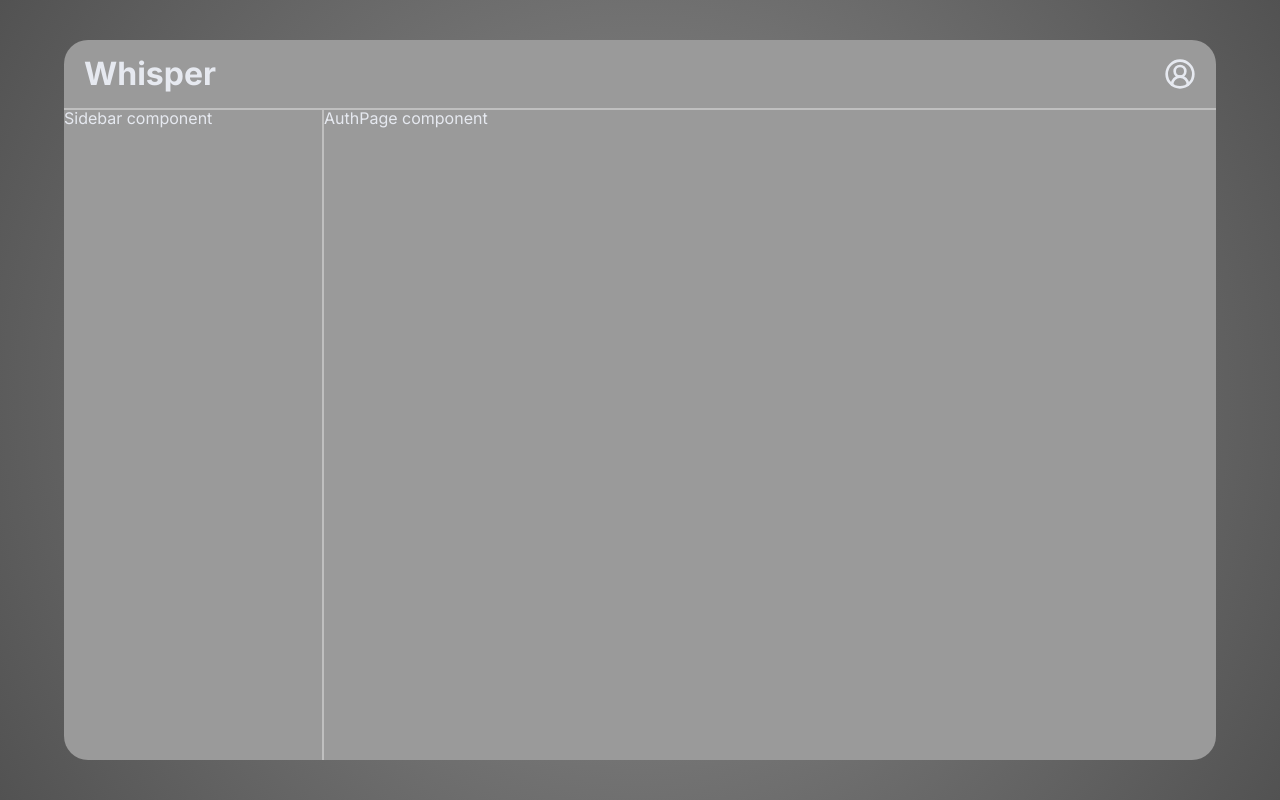
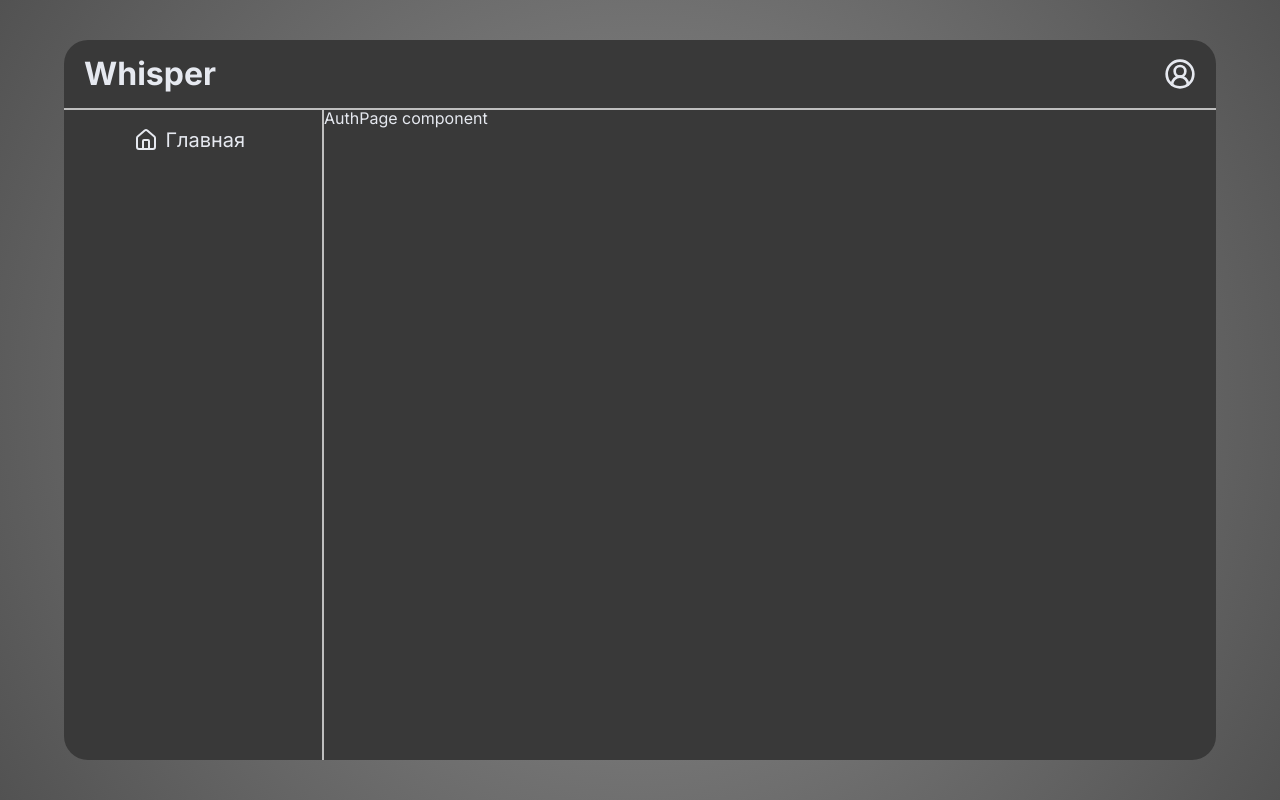
Before and after one commit to DimaJun/whisper, a React app: page /auth in a window 1280 px wide. Built offline with nearby package versions, Linux system fonts and the light colour scheme.

Commit message:
deleted: AppLink; updated: color vars, reset.scss, Sidebar ui; added: sidebarItems;

```diff
--- a/src/app/styles/reset.scss
+++ b/src/app/styles/reset.scss
@@ -34,3 +34,8 @@ table {
   border-collapse: collapse;
   border-spacing: 0;
 }
+
+a {
+  text-decoration: none;
+  color: inherit;
+}
--- a/src/app/styles/variables/global.scss
+++ b/src/app/styles/variables/global.scss
@@ -17,13 +17,13 @@
 	--color-error: #ff6b6b;
 
 	--color-body-bg: radial-gradient(circle,rgba(145, 145, 145, 1) 0%, rgba(82, 82, 82, 1) 100%);
-	--color-app-bg: #9a9a9a;
+	--color-app-bg: #393939;
 
 	--color-card-bg: #161b26;
 
 	/* ===== Hover ===== */
-	--color-hover-text: #8fa3ff;
-	--color-hover-bg: #1e2535;
+	--color-hover-text: #ccccd7;
+	--color-hover-bg: rgba(83, 83, 83, 0.87);
 
 	/* ===== Borders ===== */
 	--color-border-primary: #bfbfbf;
@@ -31,4 +31,6 @@
 	/* ===== Section sizes ===== */
 	--header-height: 70px;
 	--sidebar-width: 260px;
+
+	--transition-duration: 0.3s;
 }
--- a/src/shared/ui/AppLink/index.ts
+++ /dev/null
@@ -1 +0,0 @@
-export { AppLink } from './AppLink';
--- /dev/null
+++ b/src/widgets/Sidebar/consts/items.ts
@@ -0,0 +1,11 @@
+import { House } from 'lucide-react';
+
+import { getMainRoute } from '@/shared/configs/router';
+
+export const sidebarItems = [
+	{
+		content: 'Главная',
+		Icon: House,
+		to: getMainRoute(),
+	},
+];
--- a/src/widgets/Sidebar/ui/Sidebar.module.scss
+++ b/src/widgets/Sidebar/ui/Sidebar.module.scss
@@ -1,4 +1,29 @@
 .Sidebar {
   grid-area: sidebar;
   border-right: 2px solid var(--color-border-primary);
+
+  padding: 10px;
 }
+
+.links {
+  display: flex;
+  flex-direction: column;
+  gap: 4px;
+}
+
+.link {
+  display: flex;
+  align-items: center;
+  gap: 8px;
+
+  padding: 8px 8px 8px 25%;
+  border-radius: 12px;
+  transition: var(--transition-duration);
+
+  font-size: var(--font-size-l);
+
+  &:hover {
+    background-color: var(--color-hover-bg);
+    color: var(--color-text-accent);
+  }
+}
--- a/src/widgets/Sidebar/ui/Sidebar.tsx
+++ b/src/widgets/Sidebar/ui/Sidebar.tsx
@@ -1,7 +1,25 @@
+import { NavLink } from 'react-router';
+
 import s from './Sidebar.module.scss';
 
 import { classNames } from '@/shared/helpers/classNames/classNames';
+import { sidebarItems } from '@/widgets/Sidebar/consts/items';
 
 export function Sidebar() {
-	return <div className={classNames(s.Sidebar, {}, [])}>Sidebar component</div>;
+	return (
+		<div className={classNames(s.Sidebar, {}, [])}>
+			<div className={s.links}>
+				{sidebarItems.map(({ to, Icon, content }) => (
+					<NavLink
+						className={s.link}
+						key={content}
+						to={to}
+					>
+						<Icon />
+						<p>{content}</p>
+					</NavLink>
+				))}
+			</div>
+		</div>
+	);
 }
```
Also changed, not shown: src/shared/ui/AppLink/AppLink.tsx (deleted, +0 -32 lines), src/shared/ui/AppLink/AppLink.module.scss (deleted).
